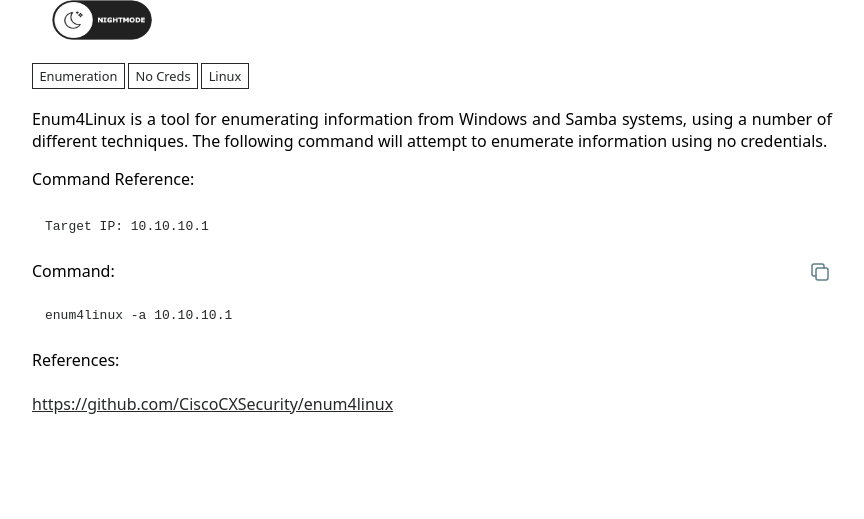
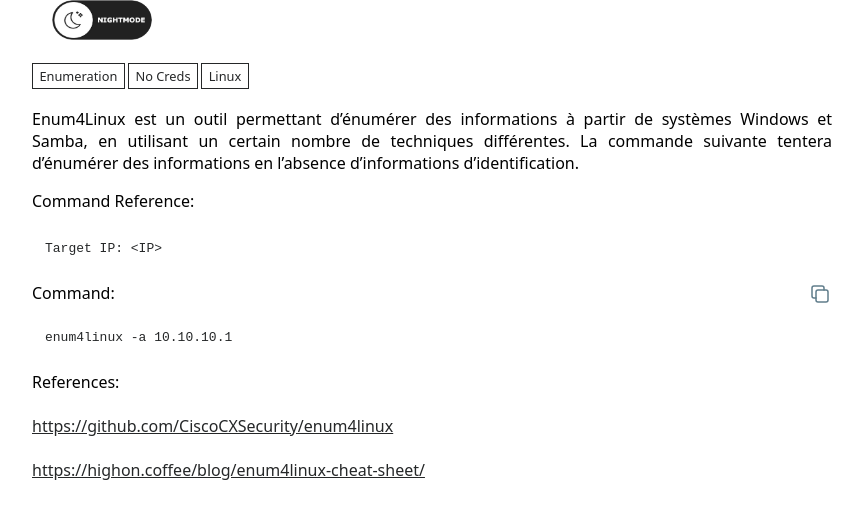
Before and after one commit to EUWVeNoM/EUWVeNoM.github.io, a Jekyll site: the page built from _wadcoms/Enum4Linux-NoCreds.md, in a window 1280 px wide, cut to the strip 187-706 px from the top of the page. Shown: the whole strip, without its empty margins (208-1072 px from the left). Built offline with Jekyll 4.4.1, drawn with Linux system fonts in a browser that asks for light colours.

Commit message:
Add files via upload

```diff
--- a/_wadcoms/Enum4Linux-NoCreds.md
+++ b/_wadcoms/Enum4Linux-NoCreds.md
@@ -1,10 +1,10 @@
 ---
 description: |
-  Enum4Linux is a tool for enumerating information from Windows and Samba systems, using a number of different techniques. The following command will attempt to enumerate information using no credentials.
+  Enum4Linux est un outil permettant d'énumérer des informations à partir de systèmes Windows et Samba, en utilisant un certain nombre de techniques différentes. La commande suivante tentera d'énumérer des informations en l'absence d'informations d'identification.
 
   Command Reference:
 
-  	Target IP: 10.10.10.1
+  	Target IP: <IP>
 
 command: |
   enum4linux -a 10.10.10.1
@@ -16,4 +16,5 @@ OS:
   - Linux
 references:
   - https://github.com/CiscoCXSecurity/enum4linux
+  - https://highon.coffee/blog/enum4linux-cheat-sheet/
 ---
```
Also changed, not shown: _wadcoms/Enum4Linux-Creds.md (added, +25 -0 lines).
